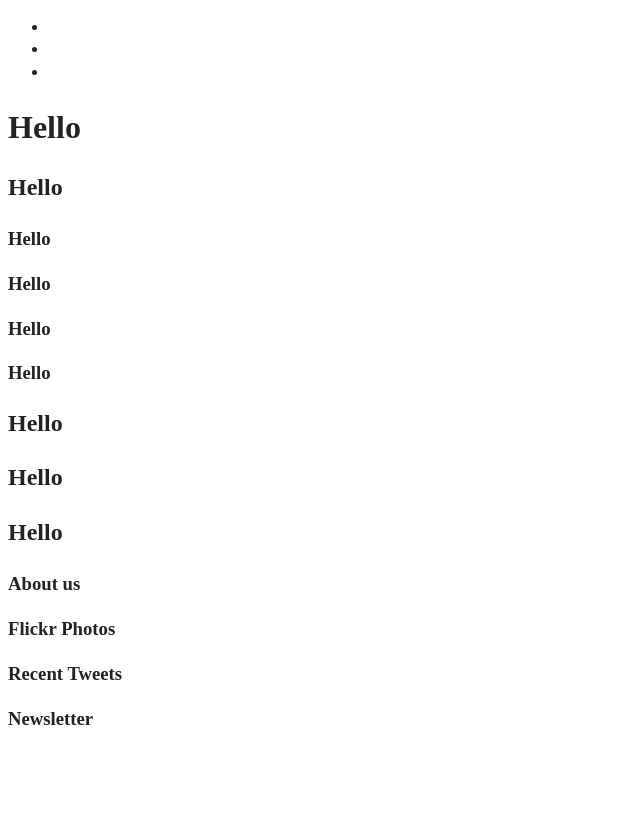
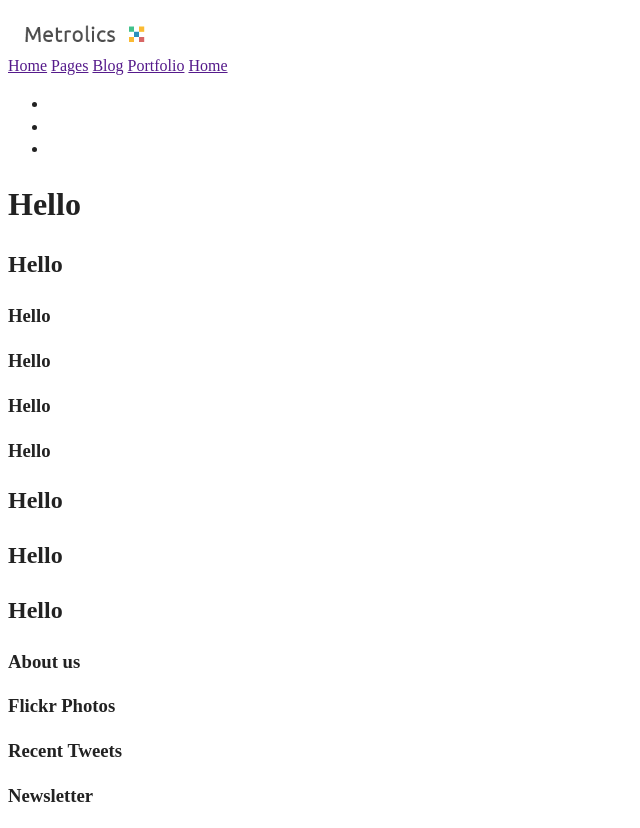
Before and after one commit to MelissaJacobi/melissa-kyanna-responsive-layout, a website: page index.html in a window 1280 px wide. Shown: the whole page, without its empty margins (0-640 px from the left). Before the commit the page ends 800 px from the top, so only its background shows below. Drawn offline with Linux system fonts and the light colour scheme.

Commit message:
added logo and a tags to header

```diff
--- a/index.html
+++ b/index.html
@@ -26,8 +26,14 @@
   <div class="header">
     <div class=" row l-col-4 m-col-4">
       <div class="col">
+        <img src="metrolicslogo.png" alt="metrolicslogo">
       </div>
       <div class="col l-mid-span m-mid-span">
+        <a href="">Home</a>
+        <a href="">Pages</a>
+        <a href="">Blog</a>
+        <a href="">Portfolio</a>
+        <a href="">Home</a>
       </div>
     </div>
   </div>
```
Also changed, not shown: metrolicslogo.png (added).
